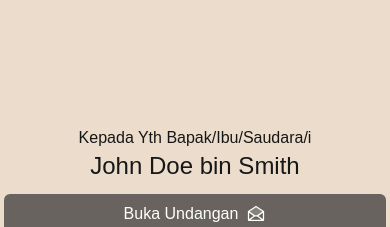
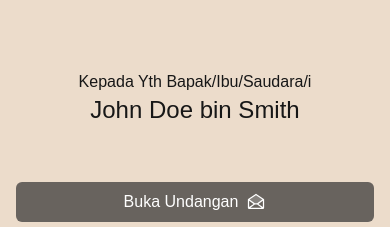
Before and after one commit to alvaigan/alvaridzka, a Next.js app: page / in a window 390 px wide. Shown: the part 606-833 px from the top of the page. Built offline with nearby package versions, Linux system fonts and the light colour scheme; a web font is replaced by a local one.

Commit message:
fix: optimize image size on open section

```diff
--- a/src/components/view/OpenerSection.tsx
+++ b/src/components/view/OpenerSection.tsx
@@ -69,11 +69,11 @@ const OpenerSection = ({ onOpen }: { onOpen: () => void }) => {
                     </div>
                 </div>
             </div>
-            <div className="text-center mb-2 md:mb-10 z-50">
+            <div className="text-center mb-10 z-50">
                 <p className="sm:text-sm">Kepada Yth Bapak/Ibu/Saudara/i</p>
                 <h2 className="text-2xl sm:text-xl font-medium">John Doe bin Smith</h2>
             </div>
-            <div className="m-1 md:m-4 z-50 sticky">
+            <div className="m-4 z-50 sticky">
                 <button
                     onClick={handleOpen}
                     className="btn-primary w-full sm:text-sm"
```
